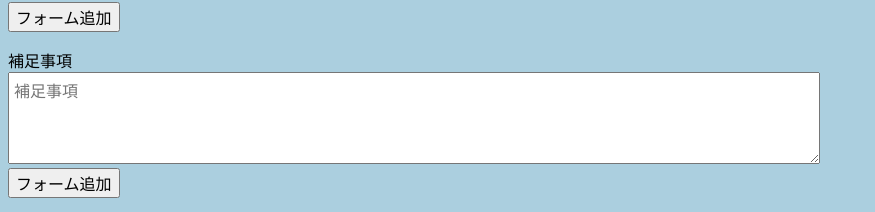
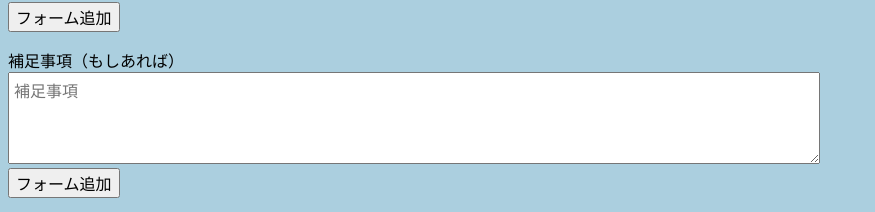
Before and after one commit to sesepopo/sites, a plain HTML site: page index.html in a window 1280 px wide. Shown: the part 1278-1490 px from the top of the page, without its empty margins (0-875 px from the left). Drawn offline with Linux system fonts and the light colour scheme.

Commit message:
Update index.html

```diff
--- a/index.html
+++ b/index.html
@@ -65,7 +65,7 @@
 
     <p>
     <div id="form_area_5">
-    補足事項<br>
+    補足事項（もしあれば）<br>
     <textarea class='large' id="appendix1" name="appendix" placeholder="補足事項"></textarea><br>
     </div>
     <input type="button" value="フォーム追加" onclick="addForm('appendix', 5)"></p>
```
